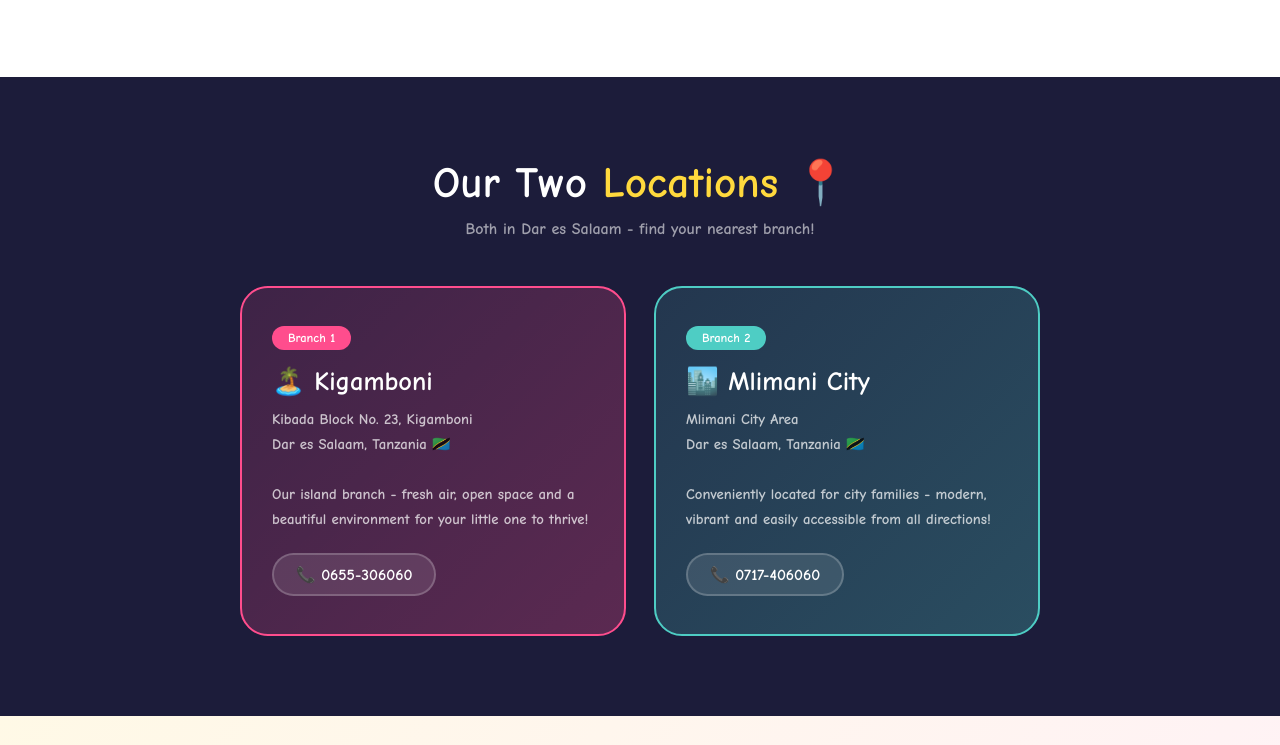
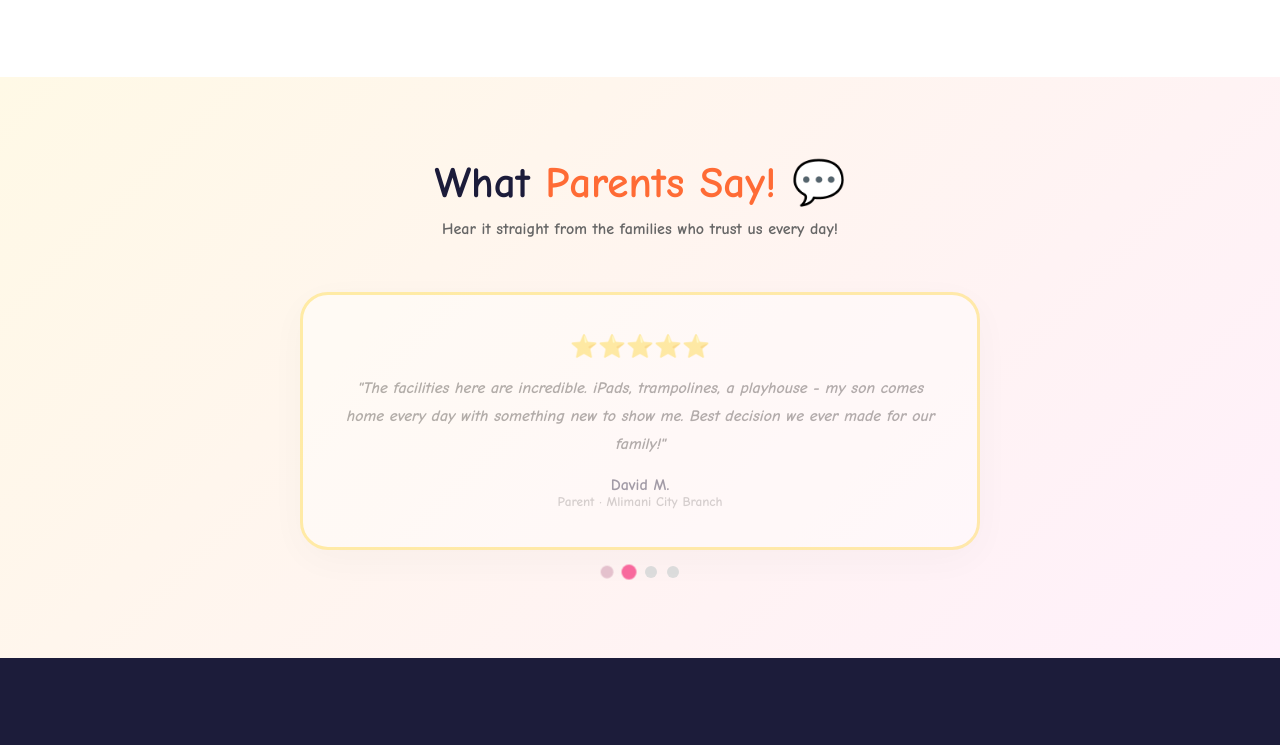
Before and after one commit to Abk47/DallasKidsZone, a plain HTML site: page index.html in a window 1280 px wide. Shown: the part 3115-3860 px from the top of the page. Drawn offline with Linux system fonts and the light colour scheme.

Commit message:
Remove the entire Two Locations (branches) section from homepage

```diff
--- a/index.html
+++ b/index.html
@@ -304,29 +304,6 @@
   </div>
 </section>
 
-<!-- BRANCHES -->
-<section class="branches" id="branches">
-  <h2 class="sec-title" style="color:white">Our Two <span style="color:var(--yellow)">Locations</span> 📍</h2>
-  <p class="sec-sub" style="color:rgba(255,255,255,0.58)">Both in Dar es Salaam - find your nearest branch!</p>
-  <div class="brow">
-    <div class="bcard bk reveal">
-      <div class="bbadge bpink">Branch 1</div>
-      <div class="bname">🏝️ Kigamboni</div>
-      <p class="bdetail">Kibada Block No. 23, Kigamboni<br>Dar es Salaam, Tanzania 🇹🇿<br><br>Our island branch - fresh air, open space and a beautiful environment for your little one to thrive!</p>
-      <div class="button-group">
-        <a href="tel:+255655306060" class="bphone">📞 0655-306060</a>
-      </div>
-    </div>
-    <div class="bcard bm reveal">
-      <div class="bbadge bblue">Branch 2</div>
-      <div class="bname">🏙️ Mlimani City</div>
-      <p class="bdetail">Mlimani City Area<br>Dar es Salaam, Tanzania 🇹🇿<br><br>Conveniently located for city families - modern, vibrant and easily accessible from all directions!</p>
-      <div class="button-group">
-        <a href="tel:+255717406060" class="bphone">📞 0717-406060</a>
-      </div>
-    </div>
-  </div>
-</section>
 
 <!-- TESTIMONIALS -->
 <section class="testi" id="testimonials">
```
